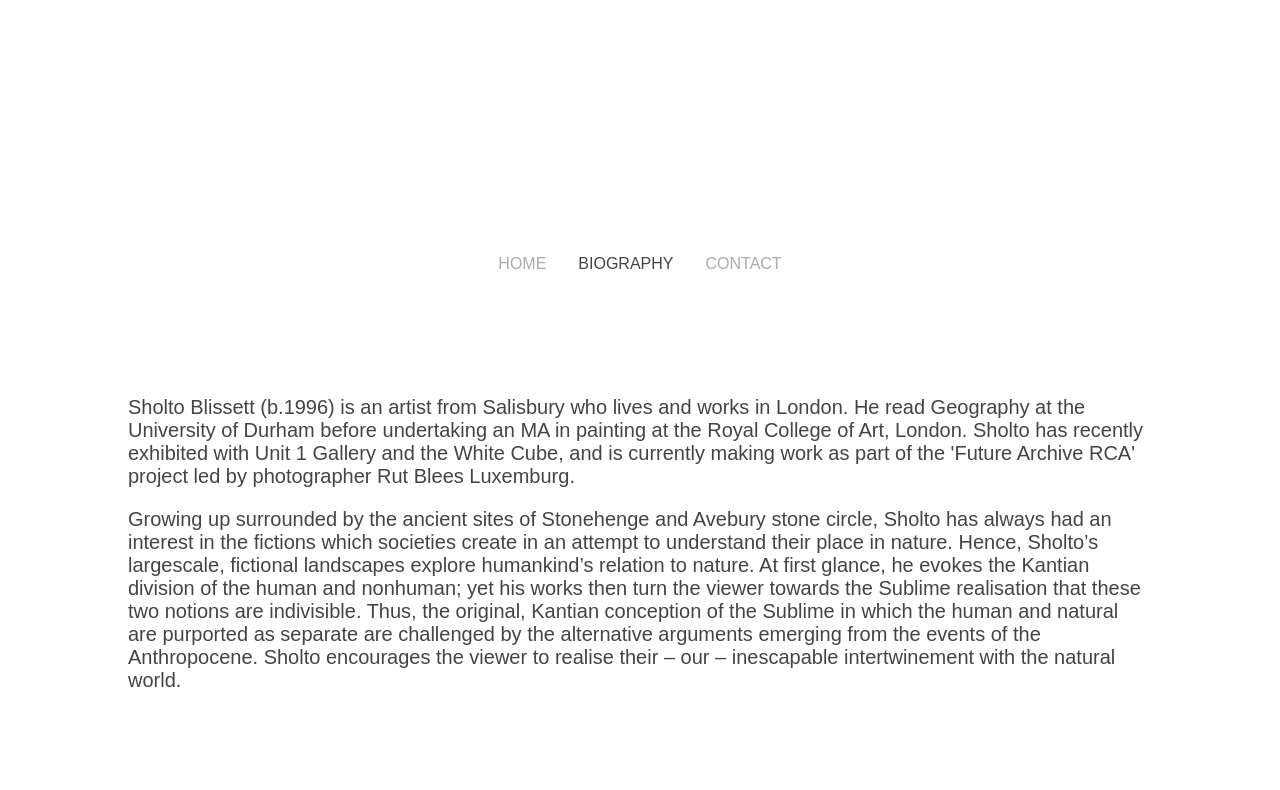
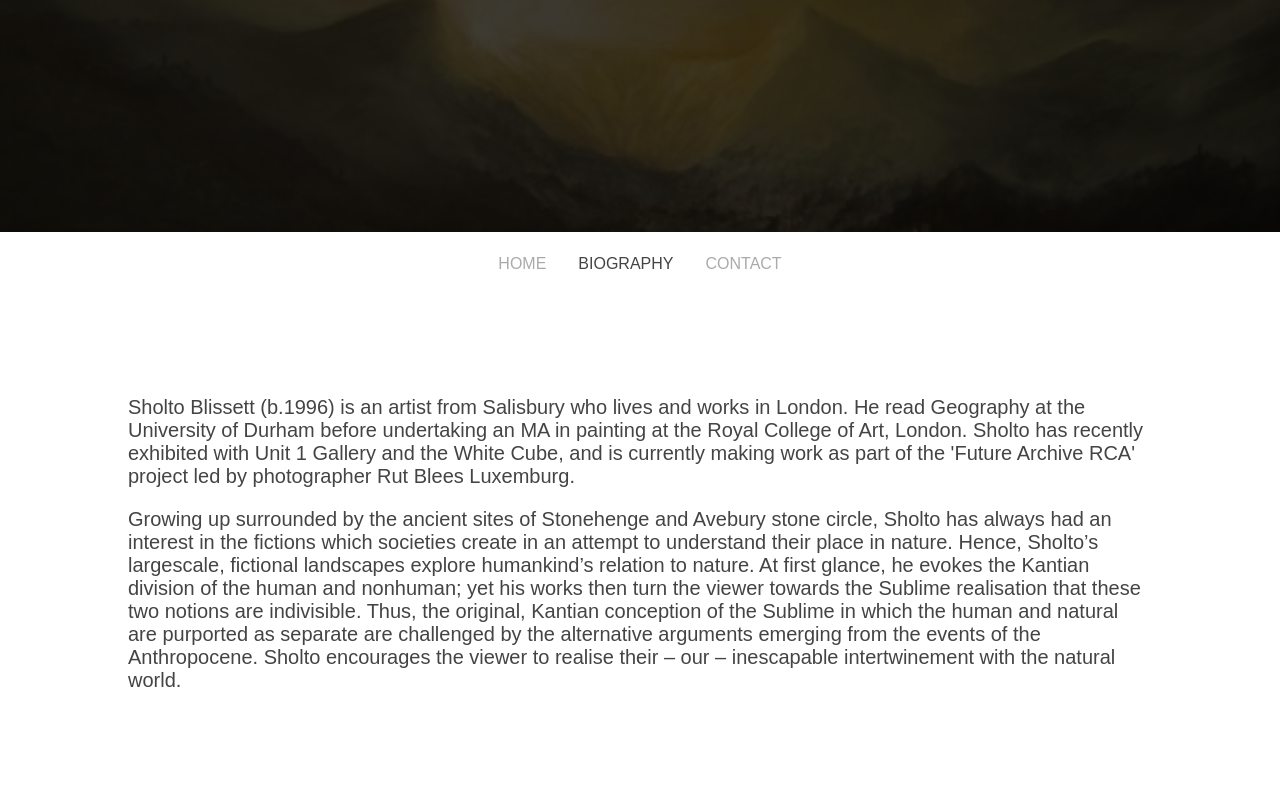
Before and after one commit to ldhmachin/blissett-site, a plain HTML site: page biography.html in a window 1280 px wide. Shown: the part 288-1078 px from the top of the page. Drawn offline with Linux system fonts and the light colour scheme; a web font is replaced by a local one.

Commit message:
Updated banner path

```diff
--- a/biography.html
+++ b/biography.html
@@ -19,7 +19,7 @@ Site made by
 
 <body>
 
-  <img class = "background-img" src = "img\0.jpg"/>
+  <img class = "background-img" src = "img\banner\amar.jpg"/></img>
 
   </img>
   <div class = "overlay">
```
Also changed, not shown: contact.html (+1 -1 lines).
